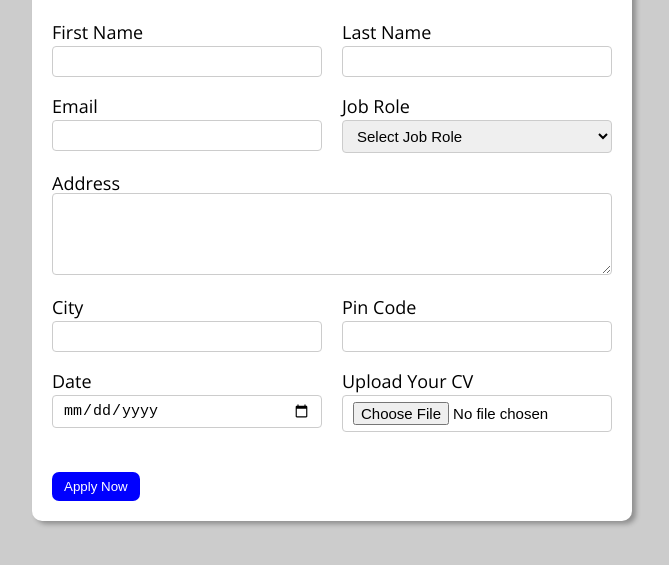
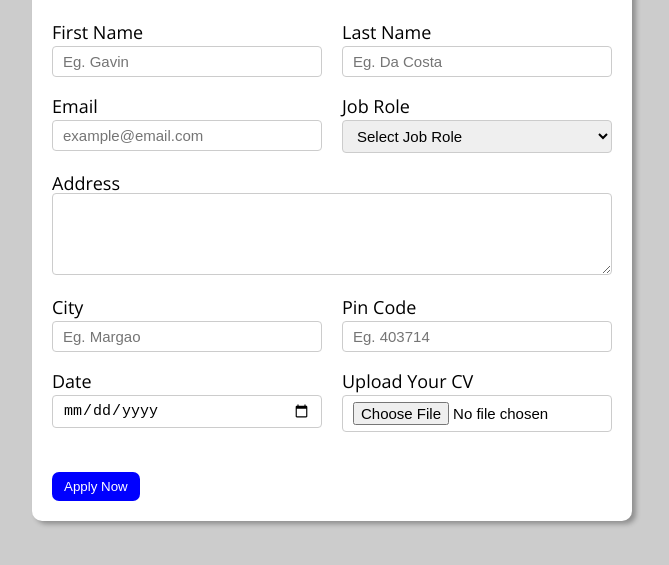
Before and after one commit to Gavin9307/Job-Application-Form, a plain HTML site: page index.html in a window 1280 px wide. Shown: the part 107-672 px from the top of the page, without its empty margins (308-977 px from the left). Drawn offline with nearby package versions, Linux system fonts and the light colour scheme.

Commit message:
Add placeholders

```diff
--- a/index.html
+++ b/index.html
@@ -19,15 +19,15 @@
             <form action="" class="form_container">
             <div class="Form_Control">
                 <label for="Fname">First Name</label>
-                <input type="text" id="Fname" name="Fname">
+                <input type="text" id="Fname" name="Fname" placeholder="Eg. Gavin">
             </div>
             <div class="Form_Control">
                 <label for="Lname">Last Name</label>
-                <input type="text" id="Lname" name="Lname">
+                <input type="text" id="Lname" name="Lname" placeholder="Eg. Da Costa">
             </div>
             <div class="Form_Control">
                 <label for="Email">Email</label>
-                <input type="email" id="Email" name="Email">
+                <input type="email" id="Email" name="Email" placeholder="example@email.com">
             </div>
             <div class="Form_Control">
                 <label for="Job_Role">Job Role</label>
@@ -40,15 +40,15 @@
             </div>
             <div class="Text_Area">
                 <label for="Address">Address</label>
-                <textarea name="Address" id="Address" cols="50" rows="4"></textarea>
+                <textarea name="Address" id="Address" cols="50" rows="4"></textarea >
             </div>
             <div class="Form_Control">
                 <label for="City">City</label>
-                <input type="text" id="City" name="City">
+                <input type="text" id="City" name="City" placeholder="Eg. Margao">
             </div>
             <div class="Form_Control">
                 <label for="Pcode">Pin Code</label>
-                <input type="number" id="Pcode" name="Pcode">
+                <input type="number" id="Pcode" name="Pcode"  placeholder="Eg. 403714">
             </div>
             <div class="Form_Control">
                 <label for="Date">Date</label>
```
